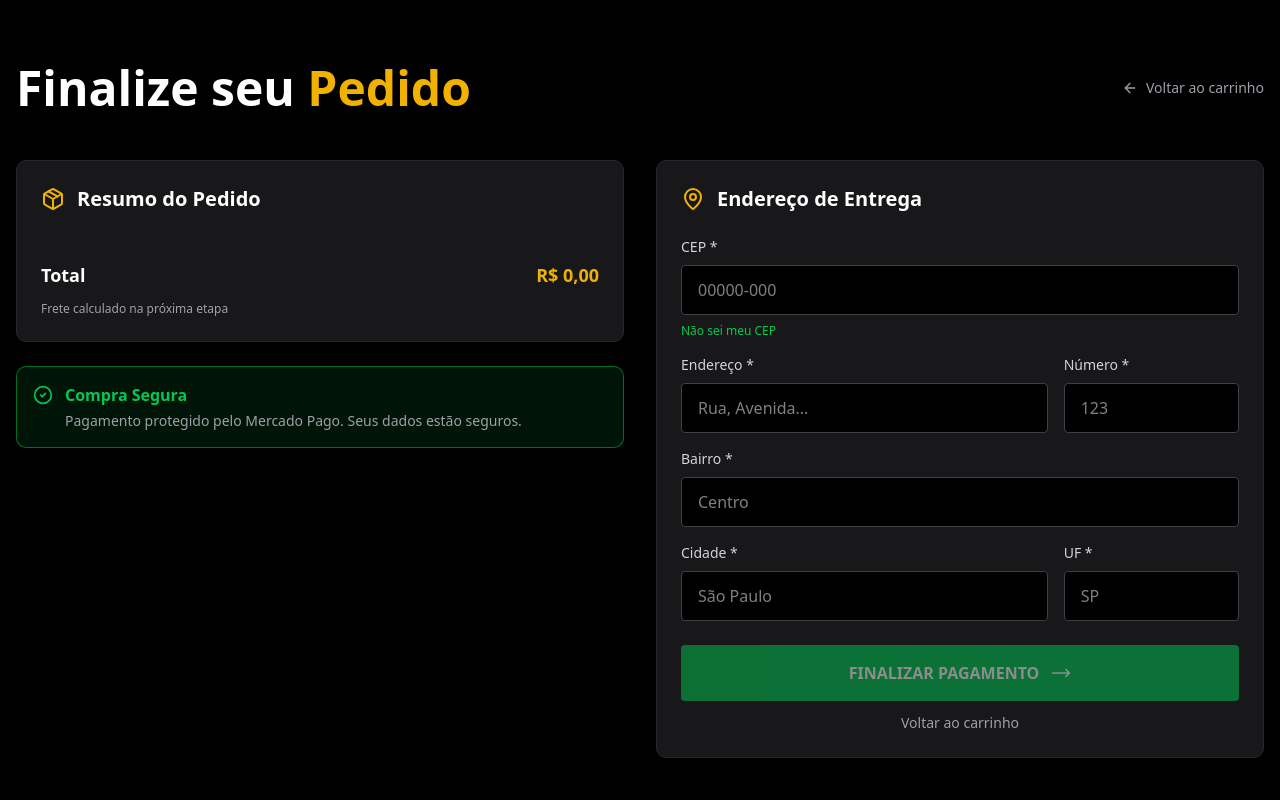
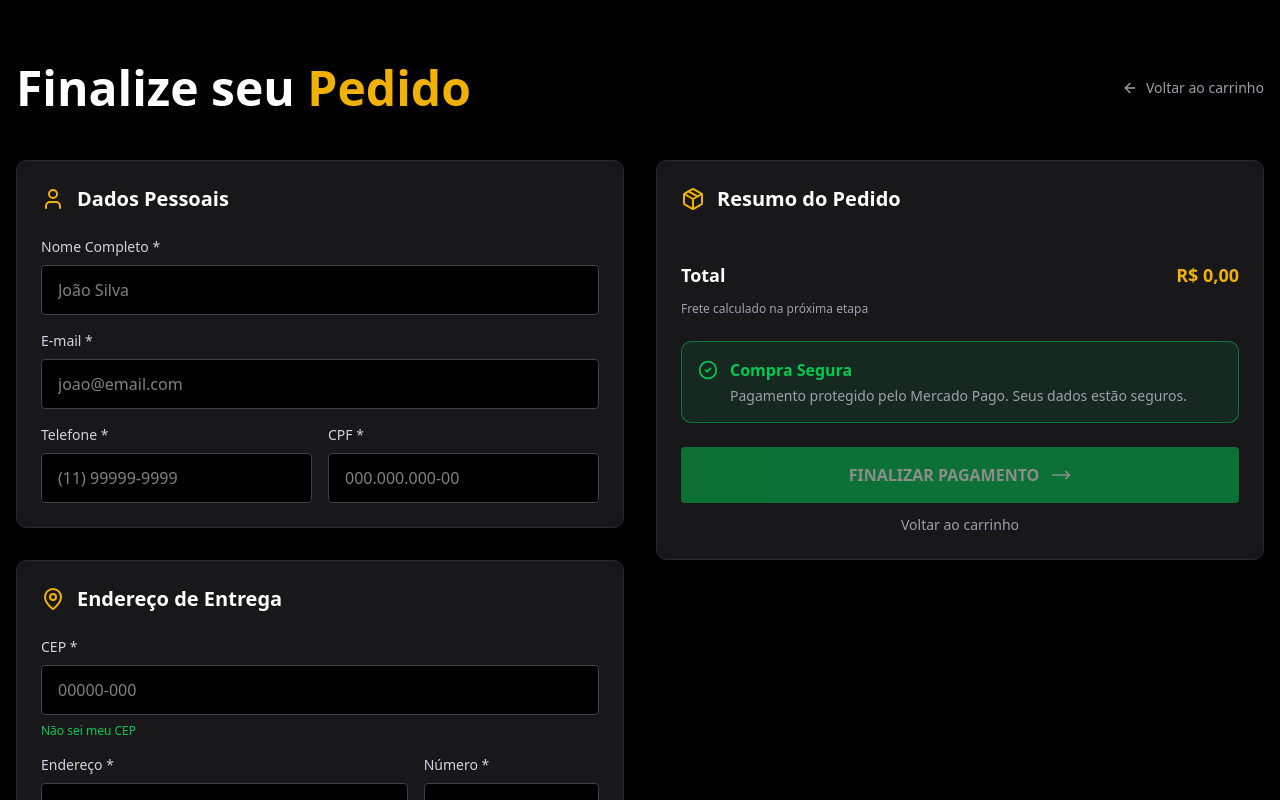
Before and after one commit to SoulTechEnterprise/brasildohexa-landing-page-v1, a Next.js app: page /entrega in a window 1280 px wide. Shown: the top 800 px of the page. Built offline with nearby package versions, Linux system fonts and the light colour scheme; what mercadopago would draw is missing.

Commit message:
adds a change to the delivery completion screen with the user's information

```diff
--- a/app/entrega/page.tsx
+++ b/app/entrega/page.tsx
@@ -5,12 +5,16 @@ import Link from "next/link";
 import { useState, useMemo } from "react";
 import { useCartStore } from "../_context/cart";
 import { createPayment } from "../actions/mercadopago";
-import { MoveRight, Package, MapPin, CheckCircle2, Search, ArrowLeft } from "lucide-react";
+import { MoveRight, Package, MapPin, CheckCircle2, Search, ArrowLeft, User } from "lucide-react";
 import { Footer } from "../_components/includes/footer";
 
 export default function Delivery() {
     const cart = useCartStore(el => el.cart)
 
+    const [name, setName] = useState<string>("")
+    const [email, setEmail] = useState<string>("")
+    const [phone, setPhone] = useState<string>("")
+    const [cpf, setCpf] = useState<string>("")
     const [CEP, setCEP] = useState<string>("")
     const [street, setStreet] = useState<string>("")
     const [number, setNumber] = useState<string>("")
@@ -47,11 +51,47 @@ export default function Delivery() {
 
     const [isLoading, setIsLoading] = useState(false)
 
+    const formatCEP = (value: string) => {
+        const cleaned = value.replace(/\D/g, '')
+        if (cleaned.length <= 5) return cleaned
+        return `${cleaned.slice(0, 5)}-${cleaned.slice(5, 8)}`
+    }
+
+    const formatPhone = (value: string) => {
+        const cleaned = value.replace(/\D/g, '')
+        if (cleaned.length <= 2) return cleaned
+        if (cleaned.length <= 6) return `(${cleaned.slice(0, 2)}) ${cleaned.slice(2)}`
+        if (cleaned.length <= 10) return `(${cleaned.slice(0, 2)}) ${cleaned.slice(2, 6)}-${cleaned.slice(6)}`
+        return `(${cleaned.slice(0, 2)}) ${cleaned.slice(2, 7)}-${cleaned.slice(7, 11)}`
+    }
+
+    const formatCPF = (value: string) => {
+        const cleaned = value.replace(/\D/g, '')
+        if (cleaned.length <= 3) return cleaned
+        if (cleaned.length <= 6) return `${cleaned.slice(0, 3)}.${cleaned.slice(3)}`
+        if (cleaned.length <= 9) return `${cleaned.slice(0, 3)}.${cleaned.slice(3, 6)}.${cleaned.slice(6)}`
+        return `${cleaned.slice(0, 3)}.${cleaned.slice(3, 6)}.${cleaned.slice(6, 9)}-${cleaned.slice(9, 11)}`
+    }
+
+    const validateEmail = (email: string) => {
+        return /^[^\s@]+@[^\s@]+\.[^\s@]+$/.test(email)
+    }
+
+    const validateCPF = (cpf: string) => {
+        const cleaned = cpf.replace(/\D/g, '')
+        return cleaned.length === 11
+    }
+
     const subtotal = useMemo(() => {
         return cart.reduce((acc, item) => acc + (item.price * item.quantity), 0)
     }, [cart])
 
-    const isFormValid = CEP.length >= 8 && street && number && district && city && state
+    const isFormValid =
+        name.trim().length > 0 &&
+        email.trim().length > 0 && validateEmail(email) &&
+        phone.replace(/\D/g, '').length >= 10 &&
+        cpf.replace(/\D/g, '').length === 11 &&
+        CEP.length >= 8 && street && number && district && city && state
 
     const handlePayment = async () => {
         if (cart.length === 0 || !isFormValid) return
@@ -76,12 +116,6 @@ export default function Delivery() {
         }
     }
 
-    const formatCEP = (value: string) => {
-        const cleaned = value.replace(/\D/g, '')
-        if (cleaned.length <= 5) return cleaned
-        return `${cleaned.slice(0, 5)}-${cleaned.slice(5, 8)}`
-    }
-
     return (
         <main className="min-h-dvh text-white bg-black">
             <section className="max-w-7xl m-auto p-4 py-6 sm:py-8 lg:py-16">
@@ -100,64 +134,87 @@ export default function Delivery() {
                 </div>
 
                 <div className="grid grid-cols-1 lg:grid-cols-2 gap-6 lg:gap-8">
-                    {/* Resumo do Pedido */}
-                    <div className="flex flex-col gap-4 lg:gap-6 order-2 lg:order-1">
+                    {/* Coluna Esquerda - Formulários */}
+                    <div className="flex flex-col gap-6 lg:gap-8 order-2 lg:order-1">
+                        {/* Container 1: Dados Pessoais */}
                         <div className="bg-zinc-900 rounded-lg p-4 sm:p-6 border border-zinc-800">
                             <div className="flex items-center gap-3 mb-4 sm:mb-6">
-                                <Package className="size-5 sm:size-6 text-yellow-500" />
-                                <h2 className="text-lg sm:text-xl font-bold">Resumo do Pedido</h2>
+                                <User className="size-5 sm:size-6 text-yellow-500" />
+                                <h2 className="text-lg sm:text-xl font-bold">Dados Pessoais</h2>
                             </div>
 
-                            <div className="flex flex-col gap-4 mb-6">
-                                {cart.map(item => (
-                                    <div key={item.id} className="flex gap-4 pb-4 border-b border-zinc-800 last:border-0">
-                                        <div
-                                            className="w-20 h-20 rounded bg-cover bg-center bg-no-repeat shrink-0"
-                                            style={{ backgroundImage: `url(/t-shirt/${item.color.toLowerCase()}.jpeg)` }}
+                            <div className="flex flex-col gap-4">
+                                <div className="flex flex-col gap-2">
+                                    <label htmlFor="name" className="text-sm font-medium text-zinc-300">
+                                        Nome Completo *
+                                    </label>
+                                    <input
+                                        required
+                                        value={name}
+                                        onChange={(e) => setName(e.target.value)}
+                                        placeholder="João Silva"
+                                        className="w-full px-4 py-3 rounded bg-black border border-zinc-700 text-white outline-none focus:border-green-500 transition-colors"
+                                        id="name"
                                     />
-                                        <div className="flex-1 flex flex-col justify-between">
-                                            <div>
-                                                <p className="font-semibold">{item.title}</p>
-                                                <p className="text-sm text-zinc-400">
-                                                    {item.color} • Tamanho {item.size}
-                                                </p>
-                                            </div>
-                                            <div className="flex items-center justify-between">
-                                                <span className="text-sm text-zinc-400">Qtd: {item.quantity}</span>
-                                                <span className="font-semibold text-green-500">
-                                                    {new Intl.NumberFormat('pt-BR', { style: 'currency', currency: 'BRL' }).format(item.price * item.quantity)}
-                                                </span>
-                                            </div>
-                                        </div>
-                                    </div>
-                                ))}
                                 </div>
 
-                            <div className="space-y-3 text-sm">
-                                <div className="flex justify-between text-lg font-bold">
-                                    <span>Total</span>
-                                    <span className="text-yellow-500">{new Intl.NumberFormat('pt-BR', { style: 'currency', currency: 'BRL' }).format(subtotal)}</span>
-                                </div>
-                                <p className="text-xs text-zinc-400">
-                                    Frete calculado na próxima etapa
-                                </p>
-                            </div>
+                                <div className="flex flex-col gap-2">
+                                    <label htmlFor="email" className="text-sm font-medium text-zinc-300">
+                                        E-mail *
+                                    </label>
+                                    <input
+                                        required
+                                        type="email"
+                                        value={email}
+                                        onChange={(e) => setEmail(e.target.value)}
+                                        placeholder="joao@email.com"
+                                        className="w-full px-4 py-3 rounded bg-black border border-zinc-700 text-white outline-none focus:border-green-500 transition-colors"
+                                        id="email"
+                                    />
+                                    {email.length > 0 && !validateEmail(email) && (
+                                        <span className="text-xs text-red-500">E-mail inválido</span>
+                                    )}
                                 </div>
 
-                        <div className="bg-green-500/10 border border-green-500/50 rounded-lg p-4">
-                            <div className="flex gap-3">
-                                <CheckCircle2 className="size-5 text-green-500 shrink-0 mt-0.5" />
-                                <div>
-                                    <p className="font-semibold text-green-500">Compra Segura</p>
-                                    <p className="text-sm text-zinc-400 mt-1">
-                                        Pagamento protegido pelo Mercado Pago. Seus dados estão seguros.
-                                    </p>
+                                <div className="grid grid-cols-1 sm:grid-cols-2 gap-4">
+                                    <div className="flex flex-col gap-2">
+                                        <label htmlFor="phone" className="text-sm font-medium text-zinc-300">
+                                            Telefone *
+                                        </label>
+                                        <input
+                                            required
+                                            value={phone}
+                                            onChange={(e) => setPhone(formatPhone(e.target.value))}
+                                            placeholder="(11) 99999-9999"
+                                            maxLength={15}
+                                            className="w-full px-4 py-3 rounded bg-black border border-zinc-700 text-white outline-none focus:border-green-500 transition-colors"
+                                            id="phone"
+                                        />
+                                    </div>
+
+                                    <div className="flex flex-col gap-2">
+                                        <label htmlFor="cpf" className="text-sm font-medium text-zinc-300">
+                                            CPF *
+                                        </label>
+                                        <input
+                                            required
+                                            value={cpf}
+                                            onChange={(e) => setCpf(formatCPF(e.target.value))}
+                                            placeholder="000.000.000-00"
+                                            maxLength={14}
+                                            className="w-full px-4 py-3 rounded bg-black border border-zinc-700 text-white outline-none focus:border-green-500 transition-colors"
+                                            id="cpf"
+                                        />
+                                        {cpf.length > 0 && !validateCPF(cpf) && (
+                                            <span className="text-xs text-red-500">CPF deve ter 11 dígitos</span>
+                                        )}
                                     </div>
                                 </div>
                             </div>
                         </div>
 
-                    <div className="bg-zinc-900 rounded-lg p-4 sm:p-6 border border-zinc-800 order-1 lg:order-2">
+                        {/* Container 2: Endereço de Entrega */}
+                        <div className="bg-zinc-900 rounded-lg p-4 sm:p-6 border border-zinc-800">
                             <div className="flex items-center gap-3 mb-4 sm:mb-6">
                                 <MapPin className="size-5 sm:size-6 text-yellow-500" />
                                 <h2 className="text-lg sm:text-xl font-bold">Endereço de Entrega</h2>
@@ -274,8 +331,65 @@ export default function Delivery() {
                                     </div>
                                 </div>
                             </div>
+                        </div>
+                    </div>
 
-                        <div className="mt-6 space-y-3">
+                    {/* Coluna Direita - Container 3: Resumo do Pedido */}
+                    <div className="flex flex-col gap-6 lg:gap-8 order-1 lg:order-2">
+                        <div className="bg-zinc-900 rounded-lg p-4 sm:p-6 border border-zinc-800">
+                            <div className="flex items-center gap-3 mb-4 sm:mb-6">
+                                <Package className="size-5 sm:size-6 text-yellow-500" />
+                                <h2 className="text-lg sm:text-xl font-bold">Resumo do Pedido</h2>
+                            </div>
+
+                            <div className="flex flex-col gap-4 mb-6">
+                                {cart.map(item => (
+                                    <div key={item.id} className="flex gap-4 pb-4 border-b border-zinc-800 last:border-0">
+                                        <div
+                                            className="w-20 h-20 rounded bg-cover bg-center bg-no-repeat shrink-0"
+                                            style={{ backgroundImage: `url(/t-shirt/${item.color.toLowerCase()}.jpeg)` }}
+                                        />
+                                        <div className="flex-1 flex flex-col justify-between">
+                                            <div>
+                                                <p className="font-semibold">{item.title}</p>
+                                                <p className="text-sm text-zinc-400">
+                                                    {item.color} • Tamanho {item.size}
+                                                </p>
+                                            </div>
+                                            <div className="flex items-center justify-between">
+                                                <span className="text-sm text-zinc-400">Qtd: {item.quantity}</span>
+                                                <span className="font-semibold text-green-500">
+                                                    {new Intl.NumberFormat('pt-BR', { style: 'currency', currency: 'BRL' }).format(item.price * item.quantity)}
+                                                </span>
+                                            </div>
+                                        </div>
+                                    </div>
+                                ))}
+                            </div>
+
+                            <div className="space-y-3 text-sm mb-6">
+                                <div className="flex justify-between text-lg font-bold">
+                                    <span>Total</span>
+                                    <span className="text-yellow-500">{new Intl.NumberFormat('pt-BR', { style: 'currency', currency: 'BRL' }).format(subtotal)}</span>
+                                </div>
+                                <p className="text-xs text-zinc-400">
+                                    Frete calculado na próxima etapa
+                                </p>
+                            </div>
+
+                            <div className="bg-green-500/10 border border-green-500/50 rounded-lg p-4 mb-6">
+                                <div className="flex gap-3">
+                                    <CheckCircle2 className="size-5 text-green-500 shrink-0 mt-0.5" />
+                                    <div>
+                                        <p className="font-semibold text-green-500">Compra Segura</p>
+                                        <p className="text-sm text-zinc-400 mt-1">
+                                            Pagamento protegido pelo Mercado Pago. Seus dados estão seguros.
+                                        </p>
+                                    </div>
+                                </div>
+                            </div>
+
+                            <div className="space-y-3">
                                 <button
                                     onClick={handlePayment}
                                     disabled={isLoading || !isFormValid || cart.length === 0}
@@ -303,6 +417,7 @@ export default function Delivery() {
                             </div>
                         </div>
                     </div>
+                </div>
             </section>
             <Footer />
         </main>
```
Lines whose indentation alone changed are shown as unchanged.
